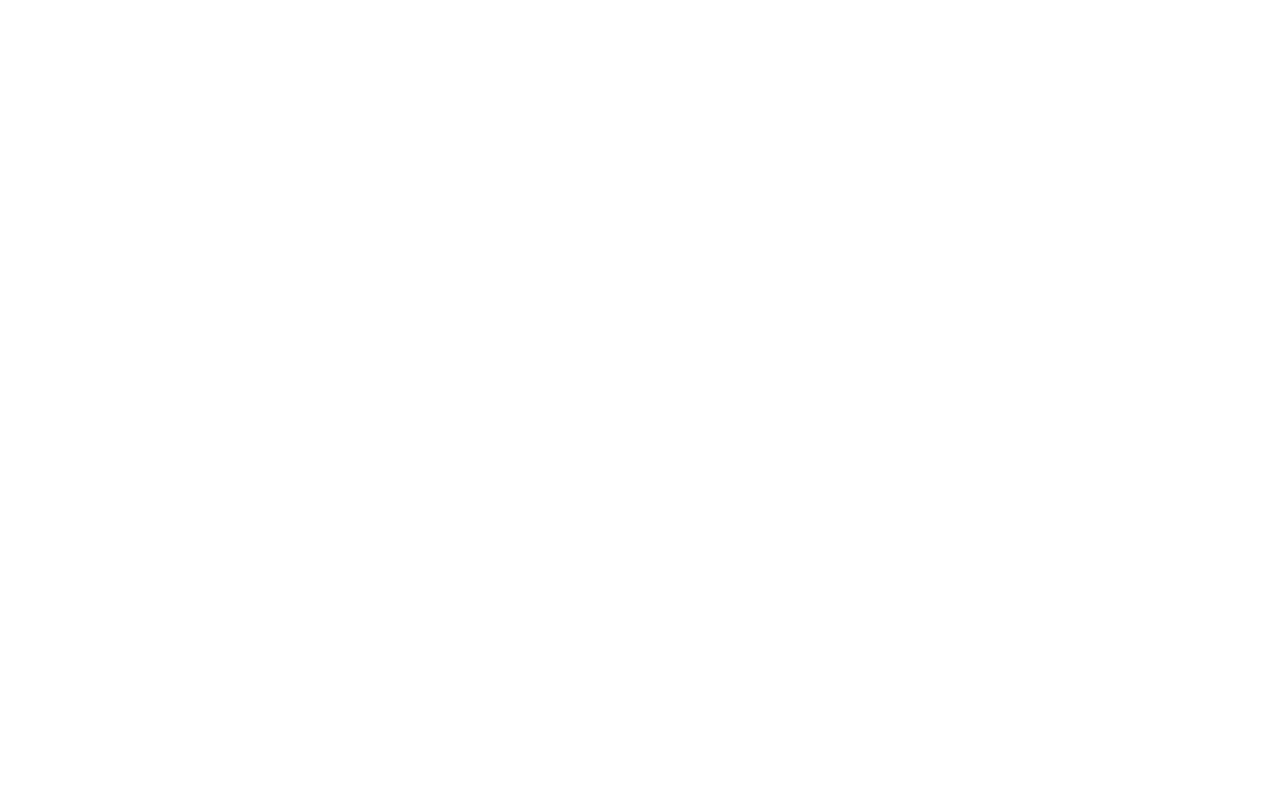
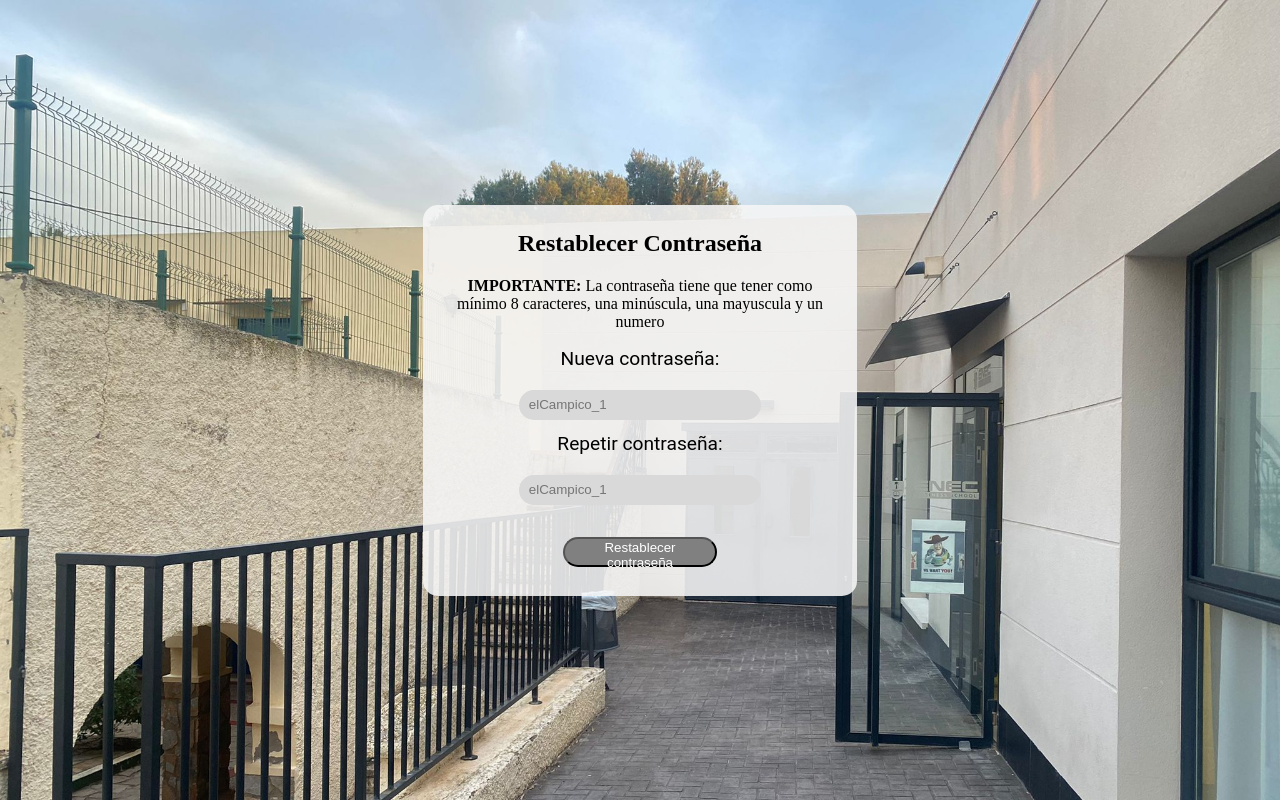
Before and after one commit to luciaver/TRABAJOBOC, a PHP site: the page made by restablecer_contraseña.html in a window 1280 px wide. Before the commit the page is empty. Run offline with PHP 8.4, Linux system fonts and the light colour scheme.

Commit message:
Creado y modificado el html y css de restablecer contraseña, creando la base y su estructura en html y en css se le a dado estilo al body, titulo, formulario entero y el boton

```diff
--- a/restablecer_contraseña.css
+++ b/restablecer_contraseña.css
@@ -0,0 +1,64 @@
+body {
+    background-image: url(img/fondo_recu.jpeg);
+    height: 100vh;
+    background-repeat: no-repeat;
+    background-size: cover;
+    margin: 0;
+    padding: 0;
+    display: flex;
+    justify-content: center;
+    align-items: center;
+}
+
+h2 {
+    margin-top: 0px;
+    margin-bottom: 20px;
+}
+
+#formulario {
+    margin-top: 10px;
+}
+
+#base_restablecer {
+    background-color: rgba(246, 246, 246, 0.88);
+    width: 30%;
+    border-radius: 15px;
+    text-align: center;
+    padding: 25px;
+}
+
+.imput_contrasena {
+    background-color: #d9d9d9;
+    height: 2.1em;
+    border-radius: 15px;
+    padding-left: 10px;
+    border: none;
+    width: 60%;
+    margin-top: 20px;
+    margin-bottom: 12px;
+}
+
+label {
+    font-family: 'Roboto', sans-serif;
+    font-size: 1.2em;
+}
+
+input {
+    border: none;
+    width: 70%;
+}
+
+button {
+    background-color: grey;
+    color: white;
+    border-radius: 15px;
+    width: 40%;
+    height: 30px;
+    margin-top: 20px;
+}
+
+button:hover {
+    background-color: white;
+    color: grey;
+    border: 10px;
+}
--- a/restablecer_contraseña.html
+++ b/restablecer_contraseña.html
@@ -0,0 +1,32 @@
+<!DOCTYPE html>
+<html lang="en">
+<head>
+    <meta charset="UTF-8">
+    <meta name="viewport" content="width=device-width, initial-scale=1.0">
+    <title>restablecer_contraseña</title>
+    <link rel="stylesheet" href="restablecer_contraseña.css">
+</head>
+<body>
+    <div id="base_restablecer">
+        <h2>Restablecer Contraseña</h2>
+
+        <p> <strong>IMPORTANTE:</strong> La contraseña tiene que tener como mínimo 8 caracteres, una minúscula, una mayuscula y un numero</p>
+
+        <form action="" method="post" id="formulario">
+            <label for="nueva_password">Nueva contraseña:</label>
+            <div class="contrasena">
+                <input class="imput_contrasena" type="text" name="nueva_password" placeholder="elCampico_1">
+            </div>
+
+            <label for="repetir_password">Repetir contraseña:</label>
+            <div class="contrasena">
+                <input type="text" class="imput_contrasena" name="repetir_password" placeholder="elCampico_1">
+            </div>
+
+        </form>
+
+        <button type="submit" name="button_restablecer" id="button_restablecer">Restablecer contraseña</button>
+
+    </div>
+</body>
+</html>
```
Also changed, not shown: historial_pedidos.css (+4 -18 lines), historial_pedidos.html (+0 -14 lines), login.css (line endings or trailing spaces).
